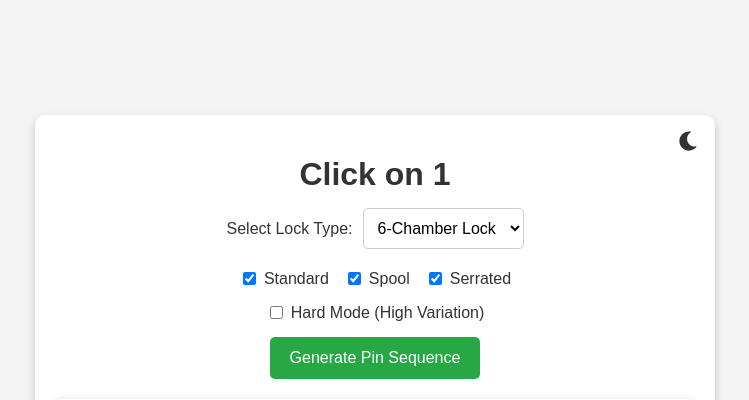
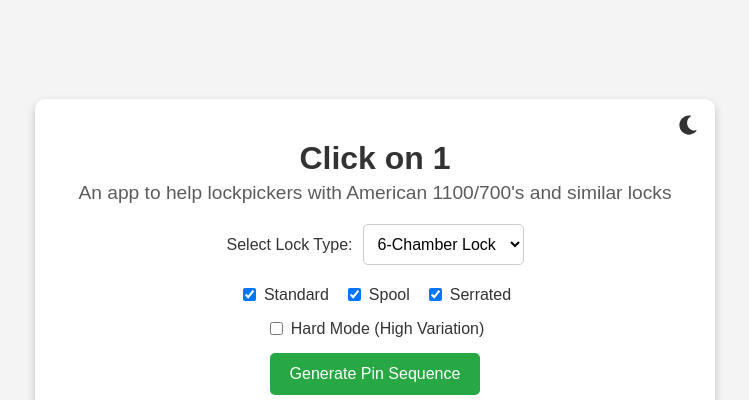
Before and after one commit to profkuns/Click-on-1, a Flask app: page / in a window 1280 px wide. Shown: the top 400 px of the page, without its empty margins (265-1014 px from the left). Run offline with Flask 3, Linux system fonts and the light colour scheme.

Commit message:
log improved
Improved log system and changed subtitle

```diff
--- a/app.py
+++ b/app.py
@@ -2,10 +2,17 @@ from flask import Flask, render_template, request, jsonify, send_file
 import csv
 import random
 import os
+from datetime import datetime
 
 app = Flask(__name__, static_folder="static")
 
 LOG_FILE = "lock_log.csv"
+
+# Ensure the log file has a header row when first created
+if not os.path.exists(LOG_FILE):
+    with open(LOG_FILE, "w", newline="") as file:
+        writer = csv.writer(file)
+        writer.writerow(["Timestamp", "Lock Type", "Hard Mode", "Pin Spot", "Pin Number", "Pin Type"])
 
 # Function to generate lock sequences with optional Hard Mode
 def generate_lock_sequence(num_pins, enabled_pins, hard_mode):
@@ -60,20 +67,26 @@ def generate_lock_sequence(num_pins, enabled_pins, hard_mode):
 
         sequence.append({"spot": i + 1, "pin": pin, "type": lock_type})
 
-    log_sequence(num_pins, sequence)
+    log_sequence(num_pins, sequence, hard_mode, enabled_pins)
     return sequence
 
-# Log sequences to CSV
-def log_sequence(num_pins, sequence):
+# Log sequences to CSV with timestamps and user settings
+def log_sequence(num_pins, sequence, hard_mode, enabled_pins):
+    timestamp = datetime.now().strftime("%Y-%m-%d %H:%M:%S")
+    hard_mode_text = "ON" if hard_mode else "OFF"
+    pin_types_enabled = ", ".join([k for k, v in enabled_pins.items() if v])
+
     with open(LOG_FILE, "a", newline="") as file:
         writer = csv.writer(file)
         for row in sequence:
-            writer.writerow([num_pins, row["spot"], row["pin"], row["type"]])
+            writer.writerow([timestamp, num_pins, hard_mode_text, row["spot"], row["pin"], row["type"]])
 
-# Clear log file
+# Clear log file (keeps header row)
 @app.route("/clear_log", methods=["POST"])
 def clear_log():
-    open(LOG_FILE, "w").close()
+    with open(LOG_FILE, "w", newline="") as file:
+        writer = csv.writer(file)
+        writer.writerow(["Timestamp", "Lock Type", "Hard Mode", "Pin Spot", "Pin Number", "Pin Type"])
     return jsonify({"message": "Log cleared!"})
 
 # Generate lock sequences
@@ -102,17 +115,22 @@ def download_log():
     with open(LOG_FILE, "r") as file:
         reader = list(csv.reader(file))
 
+    # Apply filtering (Ignore header)
+    header = reader[0]
+    rows = reader[1:]
+
     if filter_type != "0":
-        reader = [row for row in reader if row[0] == filter_type]
+        rows = [row for row in rows if row[1] == filter_type]
 
     if entries != "0":
-        reader = reader[-int(entries):]
+        rows = rows[-int(entries):]
 
+    # Write filtered data to a new file
     temp_file = "filtered_log.csv"
     with open(temp_file, "w", newline="") as file:
         writer = csv.writer(file)
-        writer.writerow(["Lock Type", "Spot", "Pin Number", "Type"])
-        writer.writerows(reader)
+        writer.writerow(header)
+        writer.writerows(rows)
 
     return send_file(temp_file, as_attachment=True)
 
--- a/static/style.css
+++ b/static/style.css
@@ -188,3 +188,13 @@ th {
 tr:nth-child(even) {
     background-color: var(--table-row-bg);
 }
+/* Subtitle Styling */
+.subtitle {
+    font-size: 1.2rem;
+    font-weight: 400;
+    color: var(--text-color);
+    margin-top: -10px;
+    margin-bottom: 20px;
+    text-align: center;
+    opacity: 0.8;
+}
--- a/templates/index.html
+++ b/templates/index.html
@@ -12,7 +12,8 @@
     <div class="container">
         <i id="darkModeIcon" class="fas fa-moon dark-mode-toggle" onclick="toggleDarkMode()"></i>
 
-        <h1>Click on 1</h1> <!-- Updated App Name -->
+        <h1>Click on 1</h1> <!-- App Title -->
+        <h2 class="subtitle">An app to help lockpickers with American 1100/700's and similar locks</h2> <!-- New Subtitle -->
 
         <div class="controls">
             <label for="pin-count">Select Lock Type:</label>
@@ -72,7 +73,7 @@
         </div>
     </div>
 
-        <script>
+    <script>
         function generateLock() {
             var pinCount = document.getElementById("pin-count").value;
             var standard = document.getElementById("standard").checked;
@@ -101,8 +102,13 @@
             })
             .catch(error => console.error("Error:", error));
         }
+
+        function downloadLog() {
+            var entries = document.getElementById("num-entries").value;
+            var filter = document.getElementById("filter-type").value;
+            window.location.href = `/download_log?entries=${entries}&filter=${filter}`;
+        }
     </script>
-
 
 </body>
 </html>
```
